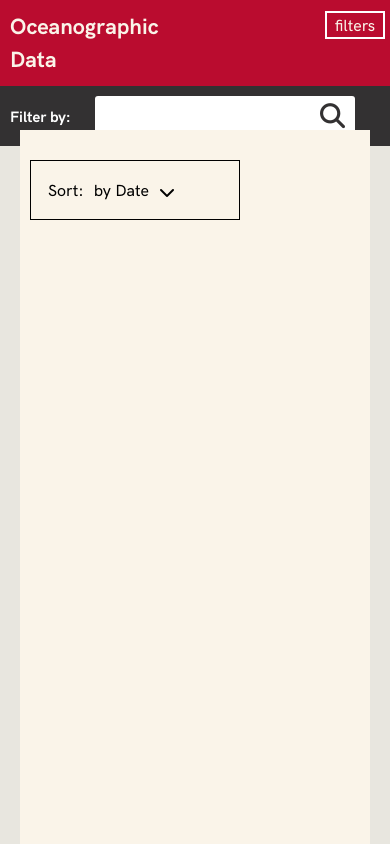
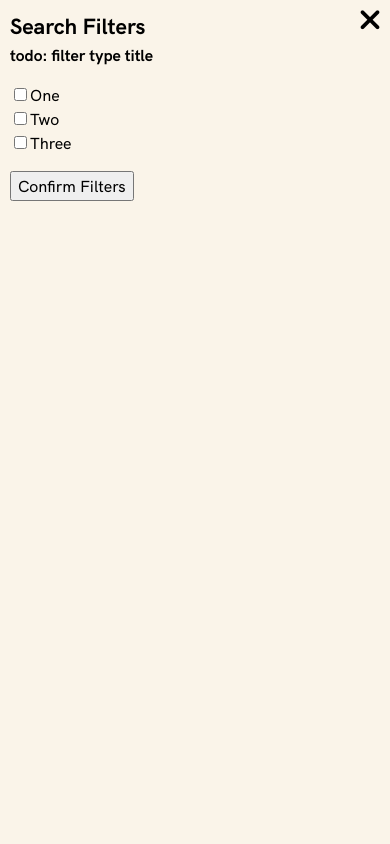
Before and after one commit to jcoszig/oceanographicdata, a React app: page / in a window 390 px wide. Built offline with nearby package versions, Linux system fonts and the light colour scheme.

Commit message:
minor tweaks. Implemented logic to open and close filter menu at mobile view

```diff
--- a/src/components/App.js
+++ b/src/components/App.js
@@ -30,7 +30,8 @@ class App extends Component {
     filterList : [],
     filteredData : [],
     sortDropdown : false,
-    sortOption : 'by Date'
+    sortOption : 'by Date',
+    mobileMenu : false
   }
 
   // Fetch JSON data and set in state.
@@ -113,6 +114,12 @@ class App extends Component {
     }));
   }
 
+  toggleMobileMenu = () => {
+    this.setState(state => ({
+      mobileMenu: !state.mobileMenu
+    }));
+  }
+
   render() {
 
     return (
@@ -126,11 +133,15 @@ class App extends Component {
           <Searchfilter
             updateSearchQuery={this.updateSearchQuery}
           />
-          <button className="search-dropdown-mobile-open">
+          <button className="search-dropdown-mobile-open"
+                  onClick={this.toggleMobileMenu}>
             <p>filters</p>
           </button>
         </header>
-        <Filter />
+        <Filter
+          mobilemenu={this.state.mobileMenu}
+          toggleMobileMenu={this.toggleMobileMenu}
+        />
         <main className="article-container">
           <div className="number-results">
             {this.numberResults()}
--- a/src/components/Filter.js
+++ b/src/components/Filter.js
@@ -3,7 +3,7 @@ import React, { Component } from "react";
 class Filter extends Component {
   render() {
     return (
-      <aside className="search-dropdown">
+      <aside className={this.props.mobilemenu ? 'search-dropdown': 'search-dropdown active'}>
         <h1>Search Filters</h1>
         <div className="filter-options">
           <h4>todo: filter type title</h4>
@@ -14,8 +14,10 @@ class Filter extends Component {
           </ul>
         </div>
         <button>Confirm Filters</button>
-        <div className="search-dropdown-mobile-close">
+        <div  className={this.props.mobilemenu ? 'search-dropdown-mobile-close': 'search-dropdown-mobile-close active'}
+              onClick={this.props.toggleMobileMenu}>
           <i className="fas fa-times"></i>
+          {/* todo: trigger setting of state.mobileMenu via this button */}
         </div>
       </aside>
     );
--- a/src/components/Searchfilter.js
+++ b/src/components/Searchfilter.js
@@ -9,10 +9,9 @@ class SearchFilter extends Component {
     updateSearchQuery: PropTypes.func
   }
 
-  // Begin filtering once string is > 3 char
+  // Begin filtering once string is > 2 char
   handleChange = debounce(searchTerm => {
-    // return searchTerm.length > 3 ? this.props.updateSearchQuery(searchTerm) : false;
-    return searchTerm.length > 3 ? this.props.updateSearchQuery(searchTerm) : false;
+    return searchTerm.length > 2 ? this.props.updateSearchQuery(searchTerm) : false;
   }, 500)
 
   render() {
--- a/src/styles/partials/_filter.scss
+++ b/src/styles/partials/_filter.scss
@@ -1,12 +1,15 @@
 aside.search-dropdown {
     // Mobile hamburger menu
+    left: 100vw;
+    padding: 1rem;
+    margin:0;
+    z-index: 1;
     background: $off-white;
-    padding: 1rem;
-    margin:2rem;
-    left: 100vw;
-    transition: left 400ms linear;
+    transition: left 200ms linear;
     @include tablet {
         padding: 1rem;
+        margin:2rem;
+        z-index: unset;
     }
     @include desktop {
         padding: 2rem;
@@ -15,9 +18,16 @@ aside.search-dropdown {
         left: 0;
     }
     .search-dropdown-mobile-close {
+        display: flex;
         position: absolute;
         top: 0;
         right: 0;
+        height: 4rem;
+        width: 4rem;
+        justify-content: center;
+        align-items: center;
+        cursor: pointer;
+        .fas { font-size: 3rem; }
         @include tablet { display: none; }
     }
 }
--- a/src/styles/partials/_theme.scss
+++ b/src/styles/partials/_theme.scss
@@ -65,6 +65,7 @@ h1 {
 			font-size: 1.6rem;
 			color: $off-white;
 			border: solid 2px white;
+			&:hover { background: darken($red, 20%)}
 		}
 		@include tablet { display: none; }
 	}
```
